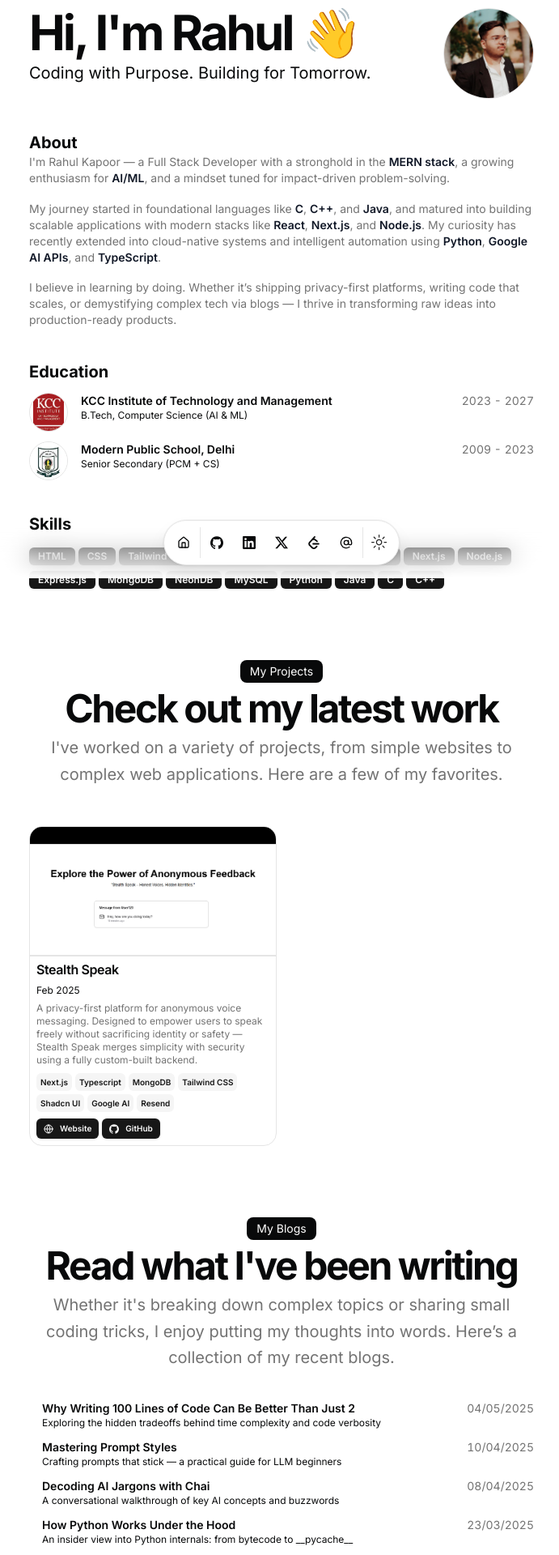
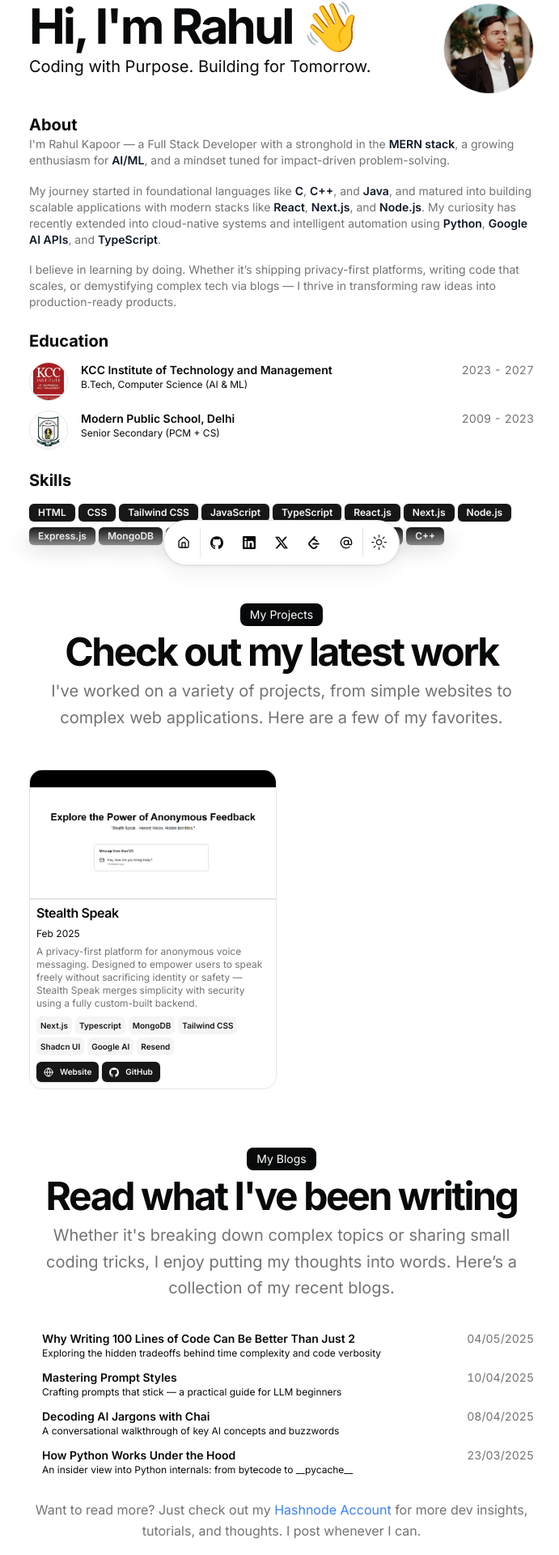
Before and after one commit to rahulkpr2510/portfolio-website, a Next.js app: page / in a window 1280 px wide. Shown: the part 86-2006 px from the top of the page at 81% size, without its empty margins (292-983 px from the left). Built offline with nearby package versions, Linux system fonts and the light colour scheme.

Commit message:
feat: enhance animation effects in BlurFade and BlurFadeText components and adjust layout spacing

```diff
--- a/src/app/page.tsx
+++ b/src/app/page.tsx
@@ -13,7 +13,7 @@ const BLUR_FADE_DELAY = 0.1;
 
 export default function Page() {
 	return (
-		<main className="flex flex-col min-h-[100dvh] space-y-10">
+		<main className="flex flex-col min-h-[100dvh] space-y-6">
 			<section id="hero">
 				<div className="mx-auto w-full max-w-2xl space-y-8">
 					<div className="gap-2 flex justify-between">
@@ -224,10 +224,25 @@ export default function Page() {
 							/>
 						</BlurFade>
 					))}
+					<BlurFade delay={BLUR_FADE_DELAY * 14}>
+						<div className="flex flex-col items-center justify-center space-y-4 text-center mt-4">
+							<p className="text-muted-foreground md:text-md/relaxed lg:text-base/relaxed xl:text-md/relaxed">
+								Want to read more? Just check out my{" "}
+								<Link
+									href="https://hashnode.com/@rahulkapoor2510"
+									className="text-blue-500 hover:underline"
+								>
+									Hashnode Account
+								</Link>{" "}
+								for more dev insights, tutorials, and thoughts. I post whenever
+								I can.
+							</p>
+						</div>
+					</BlurFade>
 				</div>
 			</section>
 			<section id="contact">
-				<div className="grid items-center justify-center gap-4 px-4 text-center md:px-6 w-full py-12">
+				<div className="grid items-center justify-center gap-4 px-4 text-center md:px-6 w-full py-10">
 					<BlurFade delay={BLUR_FADE_DELAY * 16}>
 						<div className="space-y-3">
 							<div className="inline-block rounded-lg bg-foreground text-background px-3 py-1 text-sm">
--- a/src/components/magicui/blur-fade-text.tsx
+++ b/src/components/magicui/blur-fade-text.tsx
@@ -1,8 +1,8 @@
 "use client";
 
 import { cn } from "@/lib/utils";
-import { motion, useInView, Variants } from "framer-motion";
-import { useMemo, useRef } from "react";
+import { AnimatePresence, motion, Variants } from "framer-motion";
+import { useMemo } from "react";
 
 interface BlurFadeTextProps {
 	text: string;
@@ -16,42 +16,38 @@ interface BlurFadeTextProps {
 	delay?: number;
 	yOffset?: number;
 	animateByCharacter?: boolean;
-	blur?: string;
 }
-
 const BlurFadeText = ({
 	text,
 	className,
 	variant,
-	duration = 0.5,
-	characterDelay = 0.06,
+	characterDelay = 0.03,
 	delay = 0,
-	yOffset = 10,
+	yOffset = 8,
 	animateByCharacter = false,
-	blur = "10px",
 }: BlurFadeTextProps) => {
-	const ref = useRef(null);
-	const isInView = useInView(ref, { once: true, margin: "0px 0px -10% 0px" });
+	const defaultVariants: Variants = {
+		hidden: { y: yOffset, opacity: 0, filter: "blur(8px)" },
+		visible: { y: -yOffset, opacity: 1, filter: "blur(0px)" },
+	};
+	const combinedVariants = variant || defaultVariants;
 	const characters = useMemo(() => Array.from(text), [text]);
-
-	const defaultVariants: Variants = {
-		hidden: { y: yOffset, opacity: 0, filter: `blur(${blur})` },
-		visible: { y: 0, opacity: 1, filter: "blur(0px)" },
-	};
 
 	if (animateByCharacter) {
 		return (
-			<div className="flex" ref={ref}>
+			<div className="flex">
+				<AnimatePresence>
 					{characters.map((char, i) => (
 						<motion.span
 							key={i}
 							initial="hidden"
-						animate={isInView ? "visible" : "hidden"}
-						variants={variant || defaultVariants}
+							animate="visible"
+							exit="hidden"
+							variants={combinedVariants}
 							transition={{
+								yoyo: Infinity,
 								delay: delay + i * characterDelay,
-							duration,
-							ease: "easeInOut",
+								ease: "easeOut",
 							}}
 							className={cn("inline-block", className)}
 							style={{ width: char.trim() === "" ? "0.2em" : "auto" }}
@@ -59,25 +55,30 @@ const BlurFadeText = ({
 							{char}
 						</motion.span>
 					))}
+				</AnimatePresence>
 			</div>
 		);
 	}
 
 	return (
+		<div className="flex">
+			<AnimatePresence>
 				<motion.span
-			ref={ref}
 					initial="hidden"
-			animate={isInView ? "visible" : "hidden"}
-			variants={variant || defaultVariants}
+					animate="visible"
+					exit="hidden"
+					variants={combinedVariants}
 					transition={{
+						yoyo: Infinity,
 						delay,
-				duration,
-				ease: "easeInOut",
+						ease: "easeOut",
 					}}
 					className={cn("inline-block", className)}
 				>
 					{text}
 				</motion.span>
+			</AnimatePresence>
+		</div>
 	);
 };
 
--- a/src/components/magicui/blur-fade.tsx
+++ b/src/components/magicui/blur-fade.tsx
@@ -1,6 +1,12 @@
 "use client";
 
-import { motion, useInView, Variants } from "framer-motion";
+import {
+	AnimatePresence,
+	motion,
+	px,
+	useInView,
+	Variants,
+} from "framer-motion";
 import { useRef } from "react";
 
 interface BlurFadeProps {
@@ -13,9 +19,10 @@ interface BlurFadeProps {
 	duration?: number;
 	delay?: number;
 	yOffset?: number;
+	inView?: boolean;
 	inViewMargin?:
 		| `${number}px`
-		| `${number}% ${number}px ${number}% ${number}px`;
+		| `${number}% ${number}px ${number}% ${number}px`; // Correct type for margin
 	blur?: string;
 }
 
@@ -23,38 +30,43 @@ const BlurFade = ({
 	children,
 	className,
 	variant,
-	duration = 0.5,
+	duration = 0.4,
 	delay = 0,
-	yOffset = 10,
-	inViewMargin = "0% 0px -5% 0px",
-	blur = "10px",
+	yOffset = 6,
+	inView = false,
+	inViewMargin = "-50px",
+	blur = "6px",
 }: BlurFadeProps) => {
 	const ref = useRef(null);
-	const isInView = useInView(ref, {
+	const inViewResult = useInView(ref, {
 		once: true,
 		margin: inViewMargin,
 	});
-
+	const isInView = !inView || inViewResult;
 	const defaultVariants: Variants = {
 		hidden: { y: yOffset, opacity: 0, filter: `blur(${blur})` },
-		visible: { y: 0, opacity: 1, filter: "blur(0px)" },
+		visible: { y: -yOffset, opacity: 1, filter: `blur(0px)` },
 	};
+	const combinedVariants = variant || defaultVariants;
 
 	return (
+		<AnimatePresence>
 			<motion.div
 				ref={ref}
 				initial="hidden"
 				animate={isInView ? "visible" : "hidden"}
-			variants={variant || defaultVariants}
+				exit="hidden"
+				variants={combinedVariants}
 				transition={{
-				delay,
+					delay: 0.04 + delay,
 					duration,
-				ease: "easeInOut",
+					ease: "easeOut",
 				}}
 				className={className}
 			>
 				{children}
 			</motion.div>
+		</AnimatePresence>
 	);
 };
 
```
Also changed, not shown: package.json (indentation only), src/components/resume-card.tsx (indentation only), 1 other file (tests, documents, lock files or other folders). Lines whose indentation alone changed are shown as unchanged.
